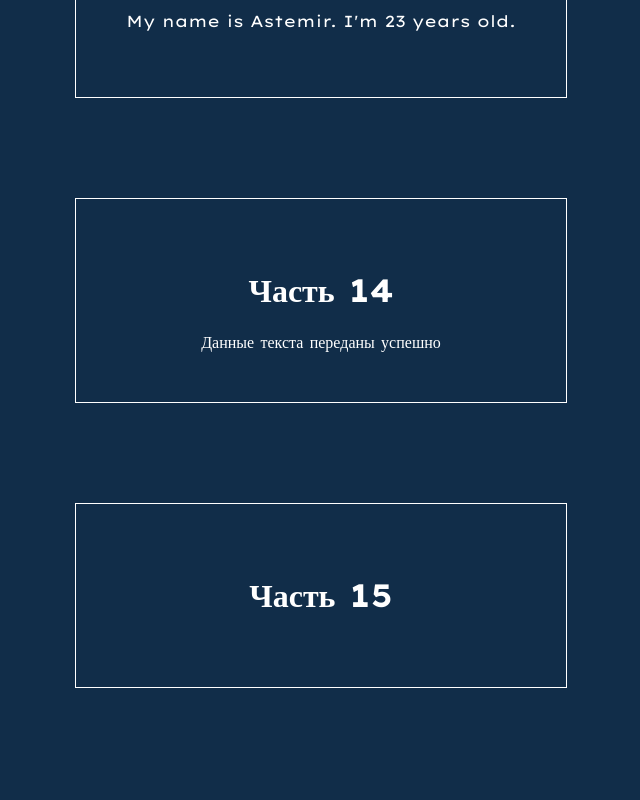
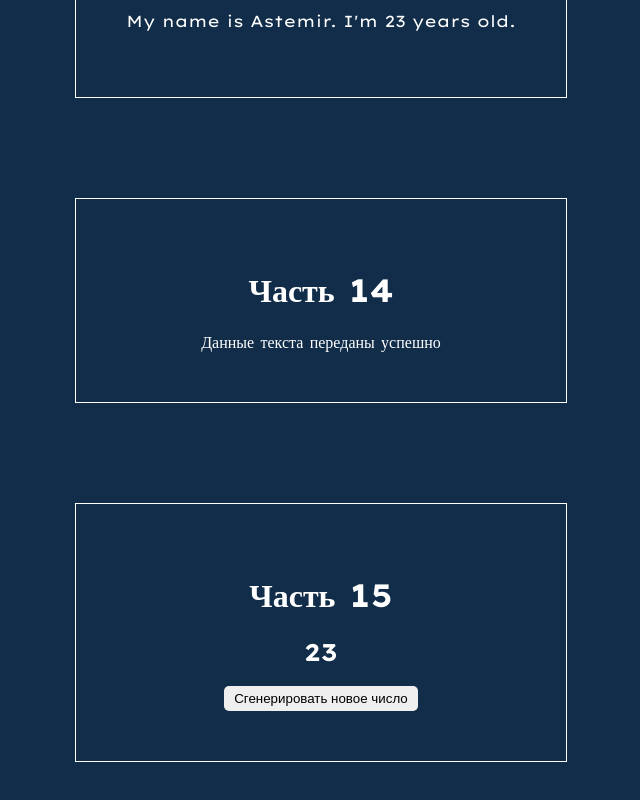
Before and after one commit to Astemir-Gurizhev/udemy-course, a React (Vite) app: page / in a window 1280 px wide. Shown: the part 441-1241 px from the top of the page, without its empty margins (319-959 px from the left). Built offline with nearby package versions, Linux system fonts and the light colour scheme.

Commit message:
Part 15 has been completed. Putting a function in a separate module. Generating a new random number when clicking on a button.

```diff
--- a/src/App.tsx
+++ b/src/App.tsx
@@ -4,16 +4,14 @@ import Chapter15 from './components/chapter-15/Chapter15'
 import Chapter8 from './components/chapter-8/Chapter8'
 
 function App() {
-
-
-  return (
-    <>
-        <Chapter8/>
-        <Chapter13 name="Astemir" age="23"/>
-        <Chapter14 text="да"/>
-        <Chapter15/>
-    </>
-  )
+	return (
+		<>
+			<Chapter8 />
+			<Chapter13 name='Astemir' age='23' />
+			<Chapter14 text='да' />
+			<Chapter15 ratio={100}/>
+		</>
+	)
 }
 
 export default App
--- a/src/assets/globale.css
+++ b/src/assets/globale.css
@@ -21,4 +21,5 @@ button {
 	border: none;
 	padding: 5px 10px;
 	border-radius: 5px;
+	cursor: pointer;
 }
--- a/src/components/chapter-15/Chapter15.tsx
+++ b/src/components/chapter-15/Chapter15.tsx
@@ -1,8 +1,23 @@
-const Chapter15 = () => {
+import { useState } from 'react'
+import { generateRandomNum } from '../../utils/generateRandomNum'
+
+type TypeRatio = {
+	ratio: number
+}
+
+const Chapter15 = (props:TypeRatio) => {
+	const [num, setNum] = useState(generateRandomNum(props.ratio))
+
+	const handleClick = () => {
+		setNum(generateRandomNum(props.ratio))
+	}
+
+
 	return (
 		<div className='component'>
 			<h1>Часть 15</h1>
-
+			<h2>{num}</h2>
+			<button onClick={handleClick}>Сгенерировать новое число</button>
 		</div>
 	)
 }
--- /dev/null
+++ b/src/utils/generateRandomNum.ts
@@ -0,0 +1,3 @@
+export const generateRandomNum = (ratio:number) => {
+	return Math.floor(Math.random()* ratio)
+}
```
